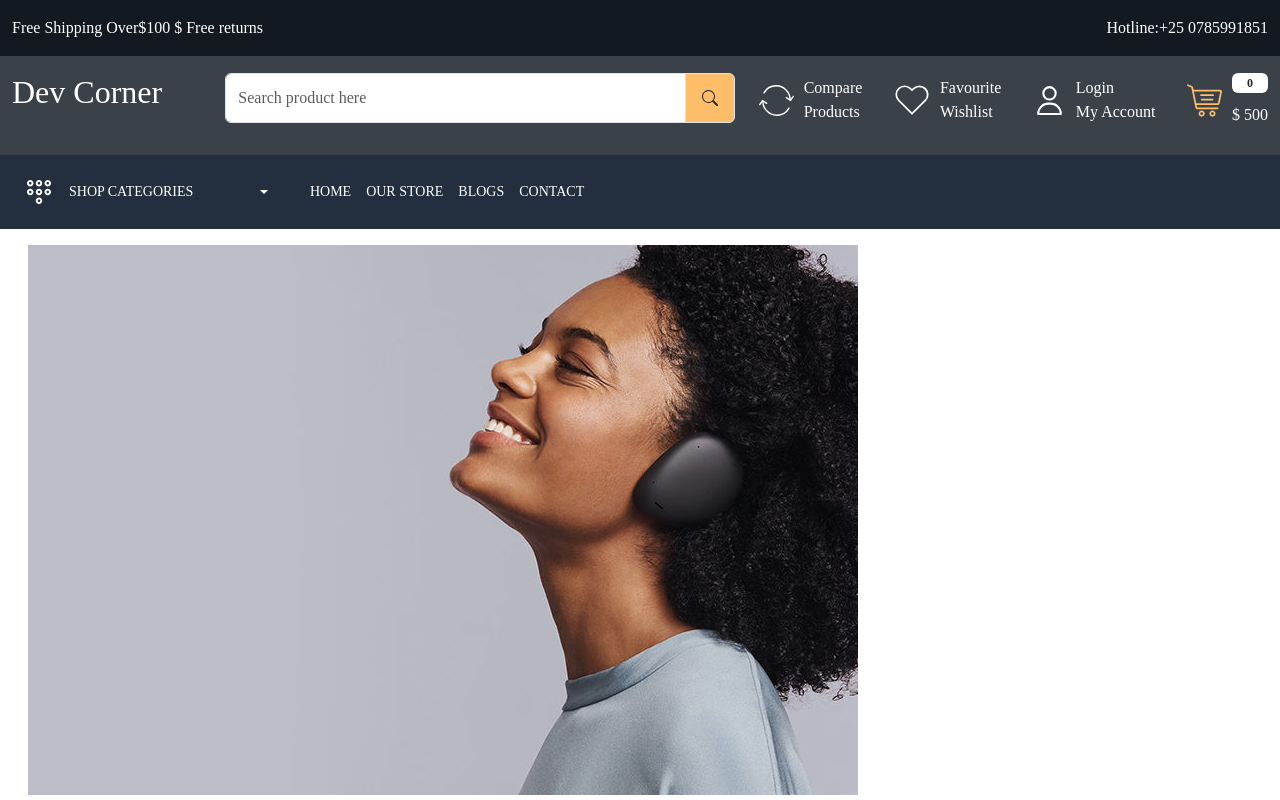
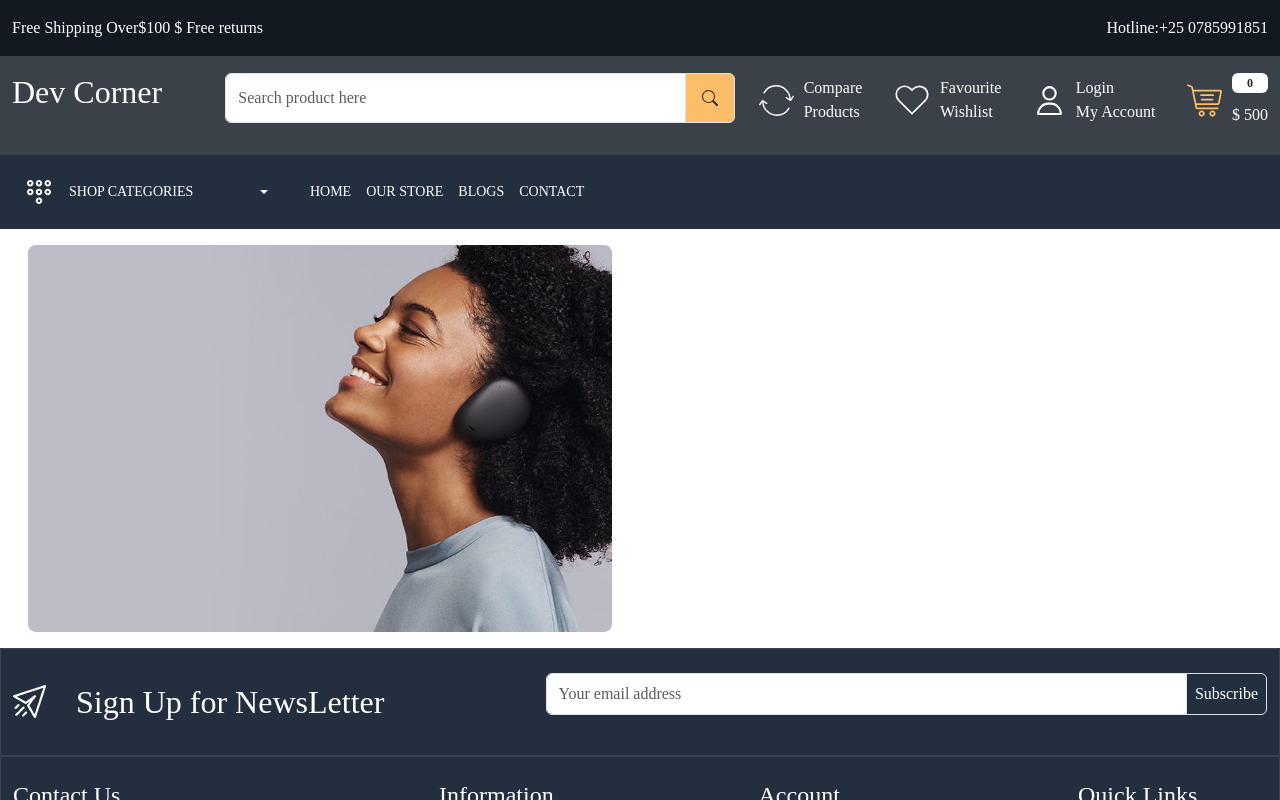
Before and after one commit to uwingabirejoselyne/learn-ecommerce-ui, a React (Create React App) app: page / in a window 1280 px wide. Shown: the top 800 px of the page. Built offline with nearby package versions, Linux system fonts and the light colour scheme.

Commit message:
main banner image

```diff
--- a/src/pages/Home.js
+++ b/src/pages/Home.js
@@ -8,7 +8,7 @@ const Home = () => {
         <div className='row'>
           <div className='col-6'>
             <div className='main-banner p-3'>
-            <img src='images/main-banner.jpg'/>
+            <img src='images/main-banner.jpg' className='img-fluid rounded-3' alt='main-banner'/>
             </div>
           </div>
           <div className='col-6'>
```
